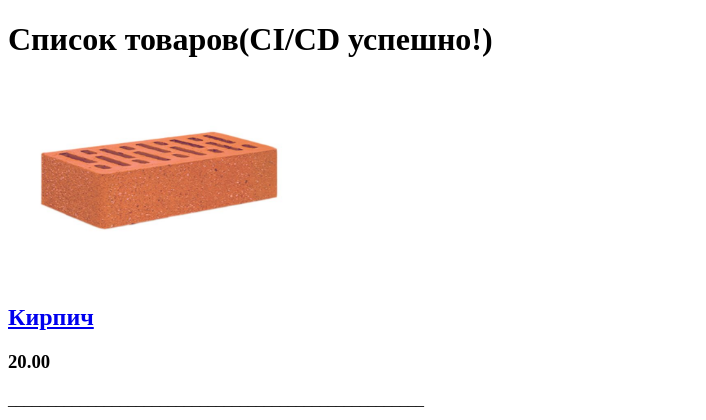
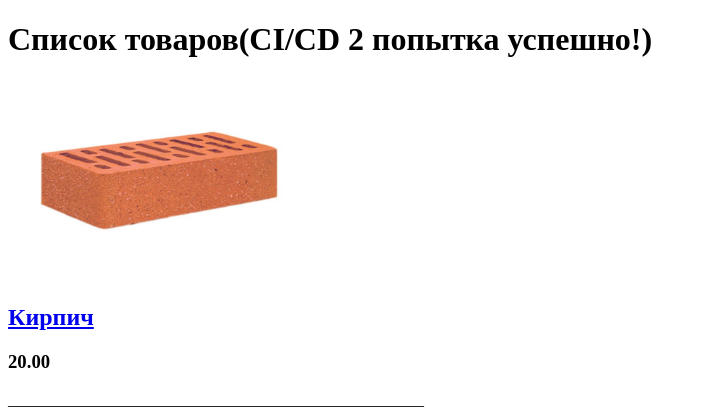
Before and after one commit to IlyaBut/for_deploy, a Django app: page /product_list/ in a window 1280 px wide. Shown: the top 420 px of the page, without its empty margins (0-706 px from the left). Run offline with Django 5.2, Linux system fonts and the light colour scheme; data comes from the database, SQL or seed files in the repository.

Commit message:
change_user

```diff
--- a/deploy/product/templates/List.html
+++ b/deploy/product/templates/List.html
@@ -5,7 +5,7 @@
     <title>Title</title>
 </head>
 <body>
-    <h1>Список товаров(CI/CD успешно!)</h1>
+    <h1>Список товаров(CI/CD 2 попытка успешно!)</h1>
     {% for p in products %}
         <img src="{{p.image.url}}" height="200" width="300">
         <a href="{% url 'details' product_id=p.id %}"><h2>{{ p.name }}</h2></a>
```
Also changed, not shown: .github/workflows/cicd.yml.
